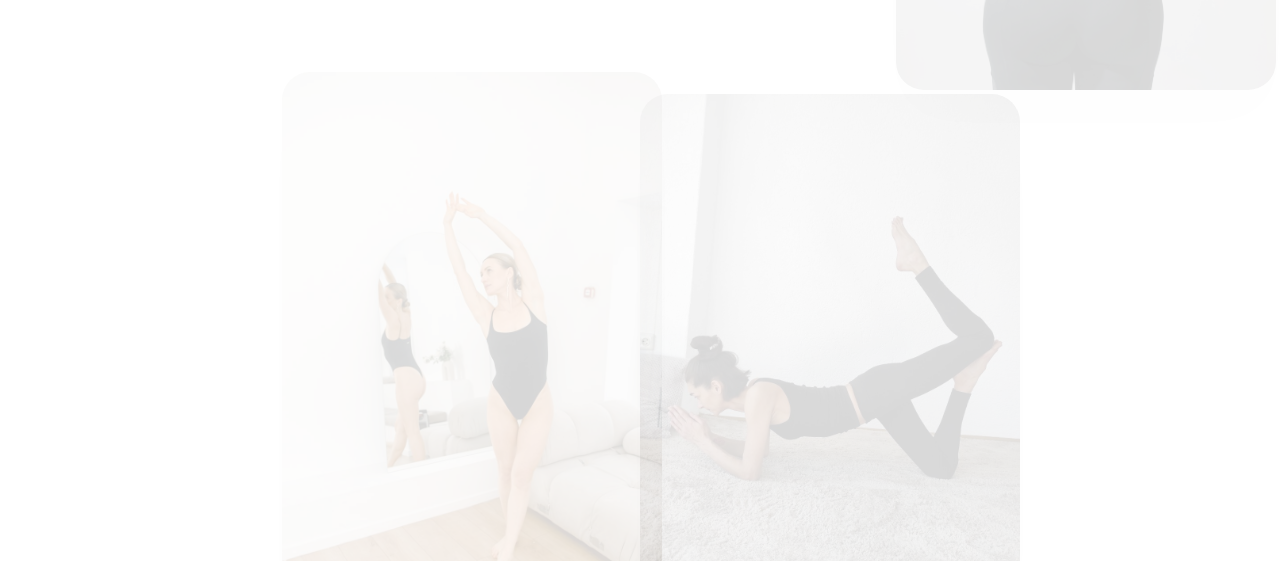
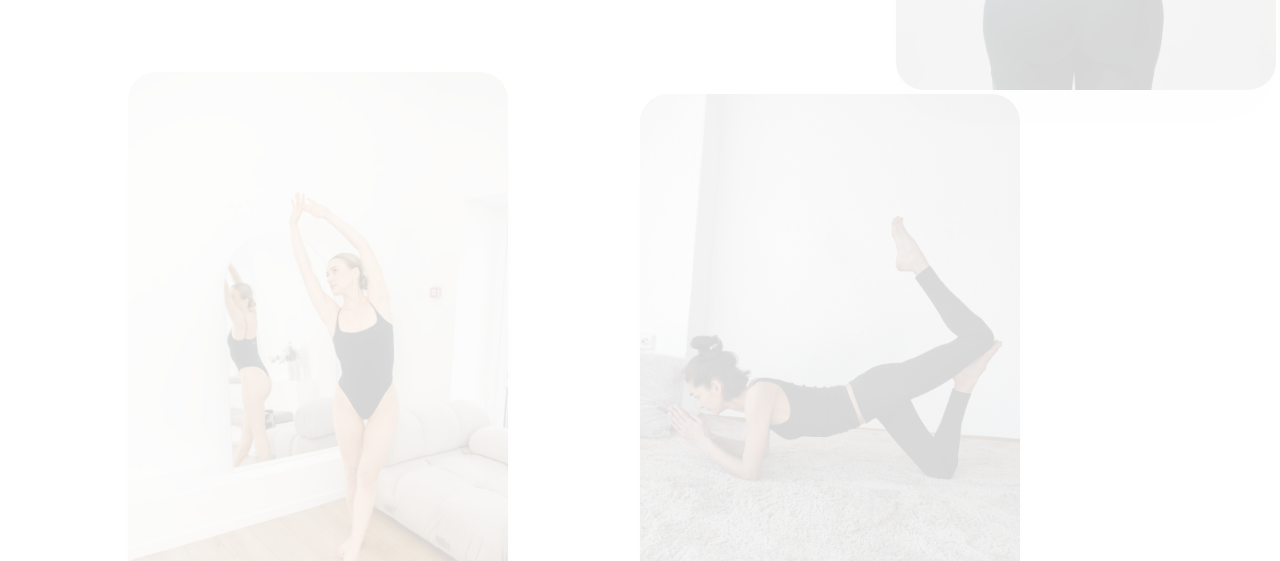
Before and after one commit to maryzaria/Yoga-SYSTOLA, a Django app: page /accounts/login/ in a window 1280 px wide. Shown: the part 501-1062 px from the top of the page. Run offline with Django 4.2, Linux system fonts and the light colour scheme.

Commit message:
some fixes in background

```diff
--- a/core/templates/core/base.html
+++ b/core/templates/core/base.html
@@ -71,7 +71,7 @@
 
       .bg-photo.p4 {
         top: 54%;
-        left: 22%;
+        left: 10%;
       }
 
       .bg-photo.p5 {
```
